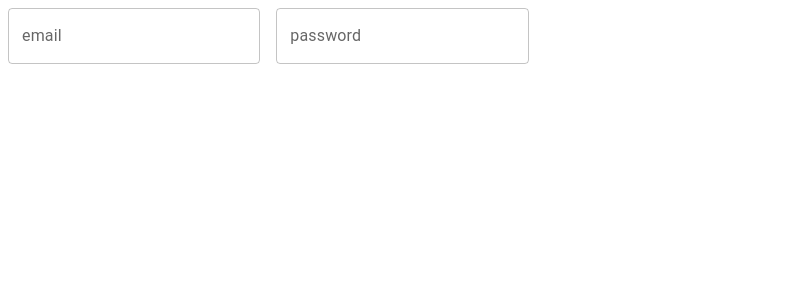
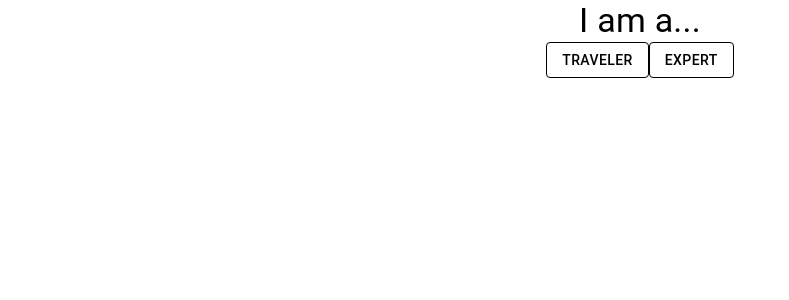
Before and after one commit to u-dwin/Xplora, a React (Create React App) app in the folder frontend/: page /sign-up in a window 1280 px wide. Shown: the top 300 px of the page, without its empty margins (0-789 px from the left). Built offline with nearby package versions, Linux system fonts and the light colour scheme.

Commit message:
Delete SignUpChoice, use conditional rendering for sign-up process, add sign up success

```diff
--- a/frontend/src/App.tsx
+++ b/frontend/src/App.tsx
@@ -1,10 +1,10 @@
 import React from 'react';
 import './App.css';
-import SignUpForm from "./addUserComponent/SignUpForm";
-import SignUpChoice from "./addUserComponent/SignUpChoice";
+import SignUp from "./addUserComponent/SignUp";
 import {createTheme} from "@mui/material";
 import {grey} from "@mui/material/colors";
 import {Route, Routes} from "react-router-dom";
+import SignUpSuccess from "./addUserComponent/SignUpSuccess";
 
 const xploraTheme = createTheme({
     palette: {
@@ -16,8 +16,8 @@ function App() {
     return (
         <div>
             <Routes>
-                <Route path="/" element={<SignUpChoice/>}/>
-                <Route path="/sign-up" element={<SignUpForm/>}/>
+                <Route path="/sign-up" element={<SignUp/>}/>
+                <Route path="/sign-up-success" element={<SignUpSuccess/>}/>
             </Routes>
         </div>
     )
--- /dev/null
+++ b/frontend/src/addUserComponent/SignUp.tsx
@@ -0,0 +1,58 @@
+import {Box, Button, TextField, Typography} from "@mui/material";
+import useAddUser from "./useAddUser";
+
+export default function SignUp() {
+    const {
+        travelerChoiceClick,
+        expertChoiceClick,
+        registrationFormSubmit,
+        handleEmailChange,
+        handlePasswordChange,
+        inputFields,
+        addUser,
+    } = useAddUser();
+
+    return (
+        <Box sx={{textAlign: "center"}}>
+            {addUser?.userType === "" ? (
+                <>
+                    <Typography variant={"h4"}>I am a...</Typography>
+                    <Button variant="outlined" color="inherit" onClick={travelerChoiceClick}>
+                        Traveler
+                    </Button>
+                    <Button variant="outlined" color="inherit" onClick={expertChoiceClick}>
+                        Expert
+                    </Button>
+                </>
+            ) : (
+                <Box
+                    component="form"
+                    onSubmit={registrationFormSubmit}
+                    sx={{
+                        "& .MuiTextField-root": {m: 1, width: "25ch"},
+                    }}
+                    noValidate
+                    autoComplete="off"
+                >
+                    <div>
+                        <TextField
+                            label="email"
+                            id="outlined-size-normal"
+                            value={inputFields.email}
+                            onChange={handleEmailChange}
+                        />
+                        <TextField
+                            label="password"
+                            id="outlined-size-normal"
+                            value={inputFields.password}
+                            onChange={handlePasswordChange}
+                        />
+                        <Button type="submit" variant="outlined" color="inherit">
+                            Sign Up
+                        </Button>
+                    </div>
+                </Box>
+            )}
+        </Box>
+    );
+}
--- a/frontend/src/addUserComponent/SignUpChoice.tsx
+++ /dev/null
@@ -1,14 +0,0 @@
-import {Box, Button, TextField, Typography} from "@mui/material";
-import useAddUser from "./useAddUser";
-export default function SignUpChoice() {
-    const{travelerChoiceClick, expertChoiceClick}=useAddUser();
-    return (
-        <div>
-            <Typography variant={"h4"}>
-                I am a...
-            </Typography>
-            <Button variant="outlined" color="inherit" onClick={travelerChoiceClick}>Traveler</Button>
-            <Button variant="outlined" color="inherit" onClick={expertChoiceClick}>Expert</Button>
-        </div>
-    );
-}
--- a/frontend/src/addUserComponent/SignUpForm.tsx
+++ b/frontend/src/addUserComponent/SignUpForm.tsx
@@ -1,9 +1,14 @@
-import {Box, TextField} from "@mui/material";
+import {Box, Button, TextField} from "@mui/material";
+import useAddUser from "./useAddUser";
 
-export default function SignUpForm() {
+
+export default function SignUp() {
+    const {registrationFormSubmit, handleEmailChange, handlePasswordChange, inputFields} = useAddUser();
+
     return (
         <Box
             component="form"
+            onSubmit={registrationFormSubmit}
             sx={{
                 '& .MuiTextField-root': {m: 1, width: '25ch'},
             }}
@@ -11,8 +16,11 @@ export default function SignUpForm() {
             autoComplete="off"
         >
             <div>
-                <TextField label="email" id="outlined-size-normal" defaultValue=""/>
-                <TextField label="password" id="outlined-size-normal" defaultValue=""/>
+                <TextField label="email" id="outlined-size-normal" value={inputFields.email}
+                           onChange={handleEmailChange}/>
+                <TextField label="password" id="outlined-size-normal" value={inputFields.password}
+                           onChange={handlePasswordChange}/>
+                <Button type="submit" variant="outlined" color="inherit">Sign Up</Button>
             </div>
         </Box>
     );
--- /dev/null
+++ b/frontend/src/addUserComponent/SignUpSuccess.tsx
@@ -0,0 +1,8 @@
+import {Typography} from "@mui/material";
+
+export default function SignUpSuccess() {
+    return (
+        <div>
+            <Typography variant={"h4"}>You are successfully registered!</Typography>
+        </div>)
+}
--- a/frontend/src/addUserComponent/useAddUser.tsx
+++ b/frontend/src/addUserComponent/useAddUser.tsx
@@ -1,13 +1,14 @@
-import {useState} from "react";
+import {ChangeEvent, useEffect, useState} from "react";
 import {User} from "./User";
 import {useNavigate} from "react-router-dom";
+import axios from "axios"
 
 export default function useAddUser() {
     const navigate = useNavigate();
-    const [addUser, setAddUser] = useState<User | null>(null)
+    const [addUser, setAddUser] = useState<User>()
     const [inputFields, setInputFields] = useState({
         email: "",
-        password: ""
+        password: "",
     })
 
     function travelerChoiceClick() {
@@ -17,7 +18,6 @@ export default function useAddUser() {
                 userPassword: "",
             }
         )
-        navigate("/sign-up")
     }
 
     function expertChoiceClick() {
@@ -26,17 +26,47 @@ export default function useAddUser() {
                 userEmailAddress: "",
                 userPassword: "",
             }
-            )
-        navigate("/sign-up")
+        )
     }
 
-    function registrationFormSubmit() {
+    function handleEmailChange(evt: ChangeEvent<HTMLInputElement>) {
+        setInputFields({...inputFields, email: evt.target.value})
+    }
+
+    function handlePasswordChange(evt: ChangeEvent<HTMLInputElement>) {
+        setInputFields({...inputFields, password: evt.target.value})
+    }
+
+    useEffect(() => {
         setAddUser({
             userType: addUser?.userType ?? "",
             userEmailAddress: inputFields.email,
-            userPassword: inputFields.password,
+            userPassword: inputFields.password
         })
+    }, [addUser?.userType, inputFields])
+
+    function registrationFormSubmit(evt: React.FormEvent<HTMLFormElement>) {
+        evt.preventDefault();
+
+        axios.post("/api/users/add", {
+            userType: addUser?.userType,
+            userEmailAddress: addUser?.userEmailAddress,
+            userPassword: addUser?.userPassword
+        })
+            .then(() => {
+                navigate("/sign-up-success")
+            })
+            .catch((error) => console.error(error))
     }
 
-    return {travelerChoiceClick, expertChoiceClick}
+    return {
+        travelerChoiceClick,
+        expertChoiceClick,
+        inputFields,
+        registrationFormSubmit,
+        handleEmailChange,
+        handlePasswordChange,
+        addUser,
+        setAddUser
+    }
 }
```
